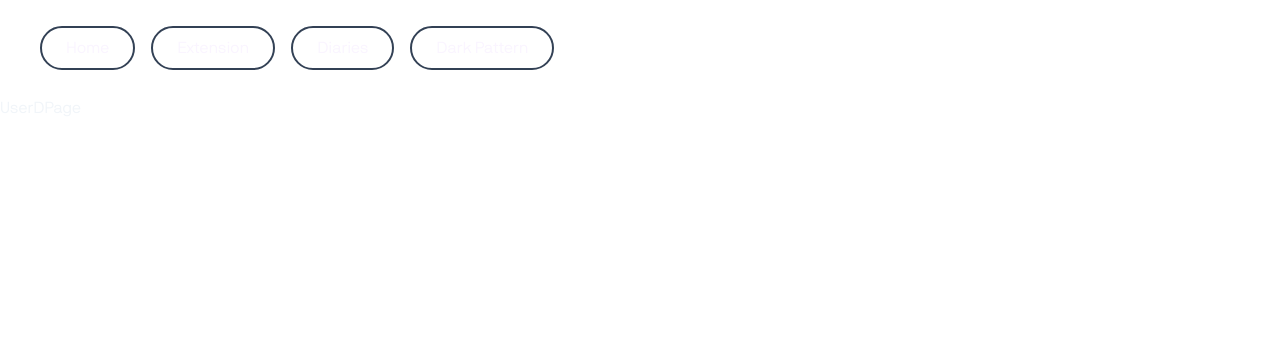
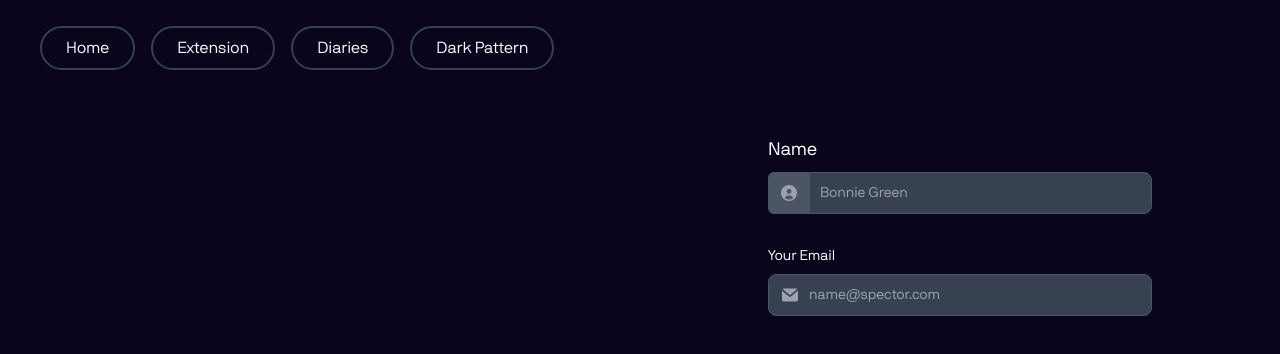
Before and after one commit to withrajatsharma/spector-flow, a React (Vite) app in the folder frontend/: page /userd in a window 1280 px wide. Shown: the top 354 px of the page. Built offline with nearby package versions, Linux system fonts and the light colour scheme.

Commit message:
Update UserDPage.jsx

```diff
--- a/frontend/src/pages/UserDPage.jsx
+++ b/frontend/src/pages/UserDPage.jsx
@@ -1,9 +1,63 @@
-import React from 'react'
+import React from "react";
 
 const UserDPage = () => {
   return (
-    <div>UserDPage</div>
-  )
-}
+    <main className="absolute top-0 left-0 bg-[#0a051d] w-full pt-24">
+      <div className="w-full h-[calc(100vh-6rem)] flex">
 
-export default UserDPage
+        <div className="w-1/2"></div>
+
+      <div className=" w-1/2  ">
+      <form class="max-w-sm mx-auto pt-10">
+          <label
+            for="website-admin"
+            class="block mb-2 text-lg font-medium text-white"
+          >
+            Name
+          </label>
+          <div class="flex">
+            <span class="inline-flex items-center px-3 text-sm border border-e-0 rounded-s-md bg-gray-600 text-gray-400 border-gray-600">
+              <svg
+                class="w-4 h-4 text-gray-400"
+                aria-hidden="true"
+                xmlns="http://www.w3.org/2000/svg"
+                fill="currentColor"
+                viewBox="0 0 20 20"
+              >
+                <path d="M10 0a10 10 0 1 0 10 10A10.011 10.011 0 0 0 10 0Zm0 5a3 3 0 1 1 0 6 3 3 0 0 1 0-6Zm0 13a8.949 8.949 0 0 1-4.951-1.488A3.987 3.987 0 0 1 9 13h2a3.987 3.987 0 0 1 3.951 3.512A8.949 8.949 0 0 1 10 18Z" />
+              </svg>
+            </span>
+            <input
+              type="text"
+              id="website-admin"
+              class="rounded-none rounded-e-lg  border  block flex-1 min-w-0 w-full text-sm p-2.5  bg-gray-700 border-gray-600 placeholder-gray-400 text-white focus:ring-blue-500 focus:border-blue-500"
+              placeholder="Bonnie Green"
+            />
+          </div>
+
+
+
+
+          <label for="email-address-icon" class="block mb-2 mt-8 text-sm font-medium text-white">Your Email</label>
+  <div class="relative">
+    <div class="absolute inset-y-0 start-0 flex items-center ps-3.5 pointer-events-none">
+      <svg class="w-4 h-4 text-gray-400" aria-hidden="true" xmlns="http://www.w3.org/2000/svg" fill="currentColor" viewBox="0 0 20 16">
+        <path d="m10.036 8.278 9.258-7.79A1.979 1.979 0 0 0 18 0H2A1.987 1.987 0 0 0 .641.541l9.395 7.737Z"/>
+        <path d="M11.241 9.817c-.36.275-.801.425-1.255.427-.428 0-.845-.138-1.187-.395L0 2.6V14a2 2 0 0 0 2 2h16a2 2 0 0 0 2-2V2.5l-8.759 7.317Z"/>
+      </svg>
+    </div>
+    <input type="text" id="email-address-icon" class="border text-sm rounded-lg block w-full ps-10 p-2.5  bg-gray-700 border-gray-600 placeholder-gray-400 text-white focus:ring-blue-500 focus:border-blue-500" placeholder="name@spector.com"/>
+  </div>
+        </form>
+      </div>
+
+
+
+
+
+      </div>
+    </main>
+  );
+};
+
+export default UserDPage;
```
